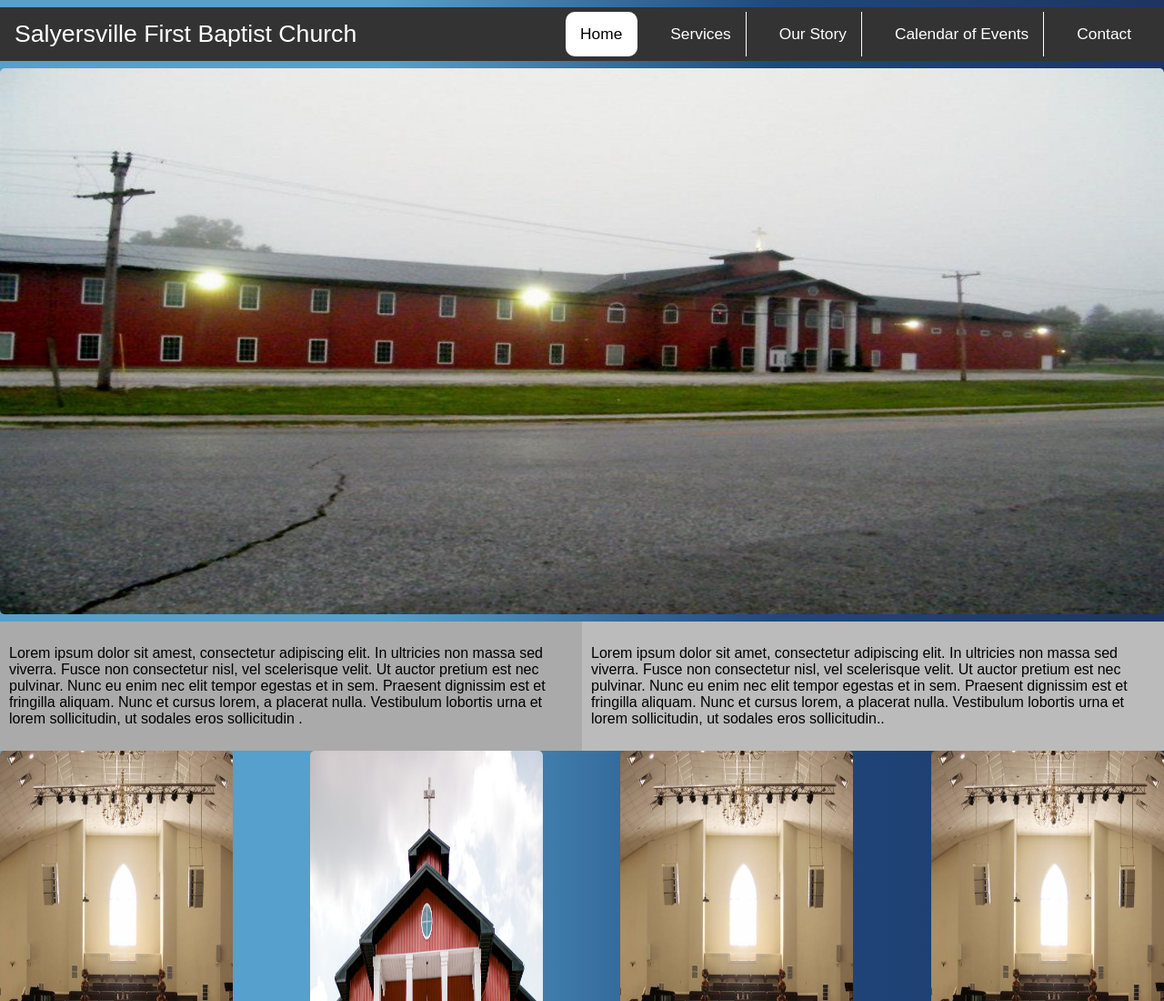
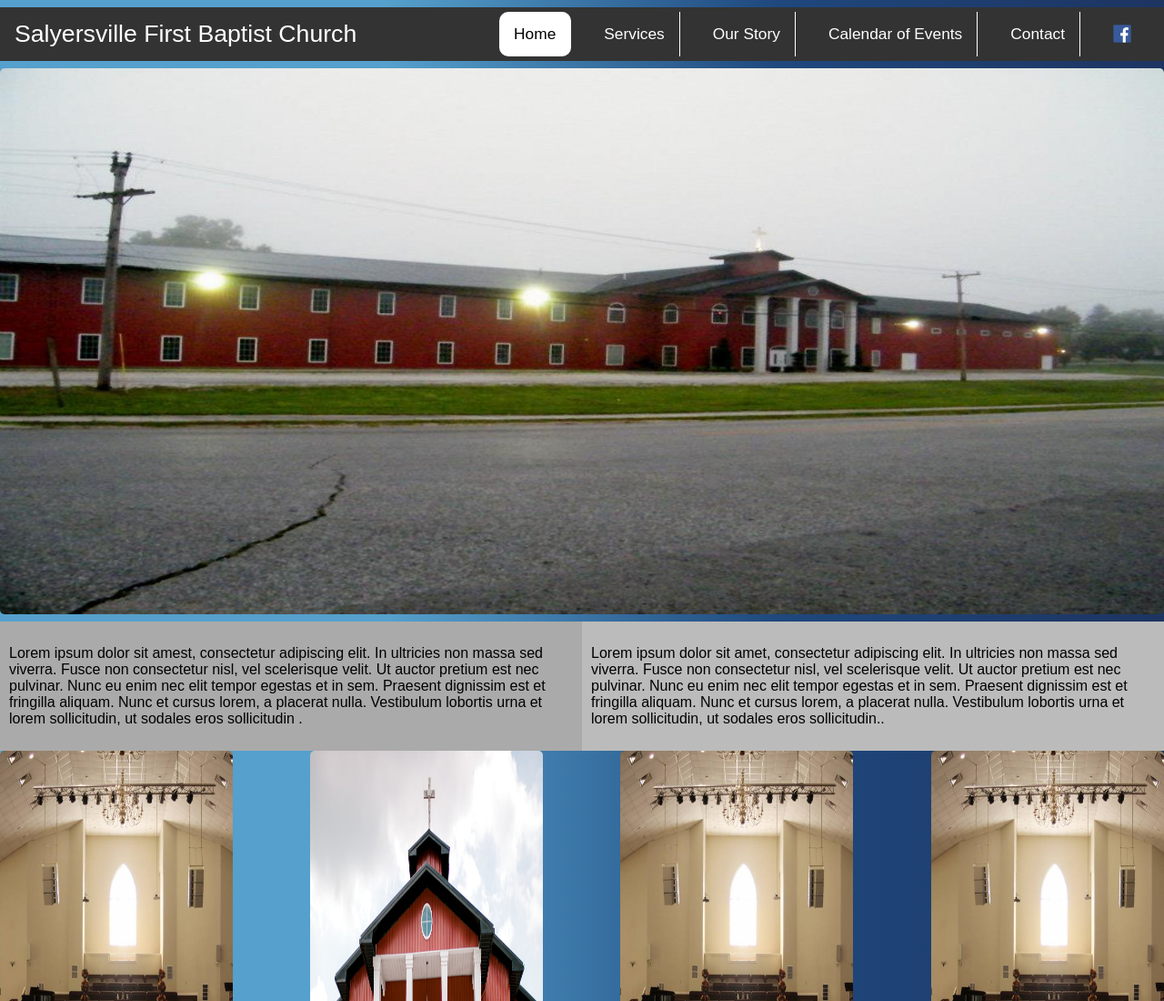
Before and after one commit to SalyersvilleFBC/SalyersvilleFBC.github.io, a plain HTML site: page index.htm in a window 1280 px wide. Shown: the top 1100 px of the page at 91% size. Drawn offline with Linux system fonts and the light colour scheme.

Commit message:
facebook item

```diff
--- a/SFBC.css
+++ b/SFBC.css
@@ -37,6 +37,10 @@ li {
     overflow: auto;
     position: absolute;
 
+}
+#fbIcon {
+    height:10%;
+    width: 10%;
 }
 
 #sancPic {
@@ -81,6 +85,11 @@ li a {
 }
 #last {
 border-right: none;
+}
+
+#fbIcon{
+    height: 20px;
+    width: 20px;
 }
 
 /* Change the link color to #111 (black) on hover */
--- a/index.htm
+++ b/index.htm
@@ -10,7 +10,8 @@
     <div id="navbar">
     <ul>
     <li id="icon">Salyersville First Baptist Church</li>
-  <li><a href="index.htm" id="last">Contact</a></li>
+    <li><a href="https://www.facebook.com/salyersville" id="last" target="_blank"> <img id="fbIcon" src="fb.png" alt="facebook icon"></a></li>
+  <li><a href="index.htm">Contact</a></li>
   <li><a href="events.htm">Calendar of Events</a></li>
   <li><a href="contact.asp">Our Story</a></li>
   <li><a href="contact.asp">Services</a></li>
```
Also changed, not shown: fb.png (added).
